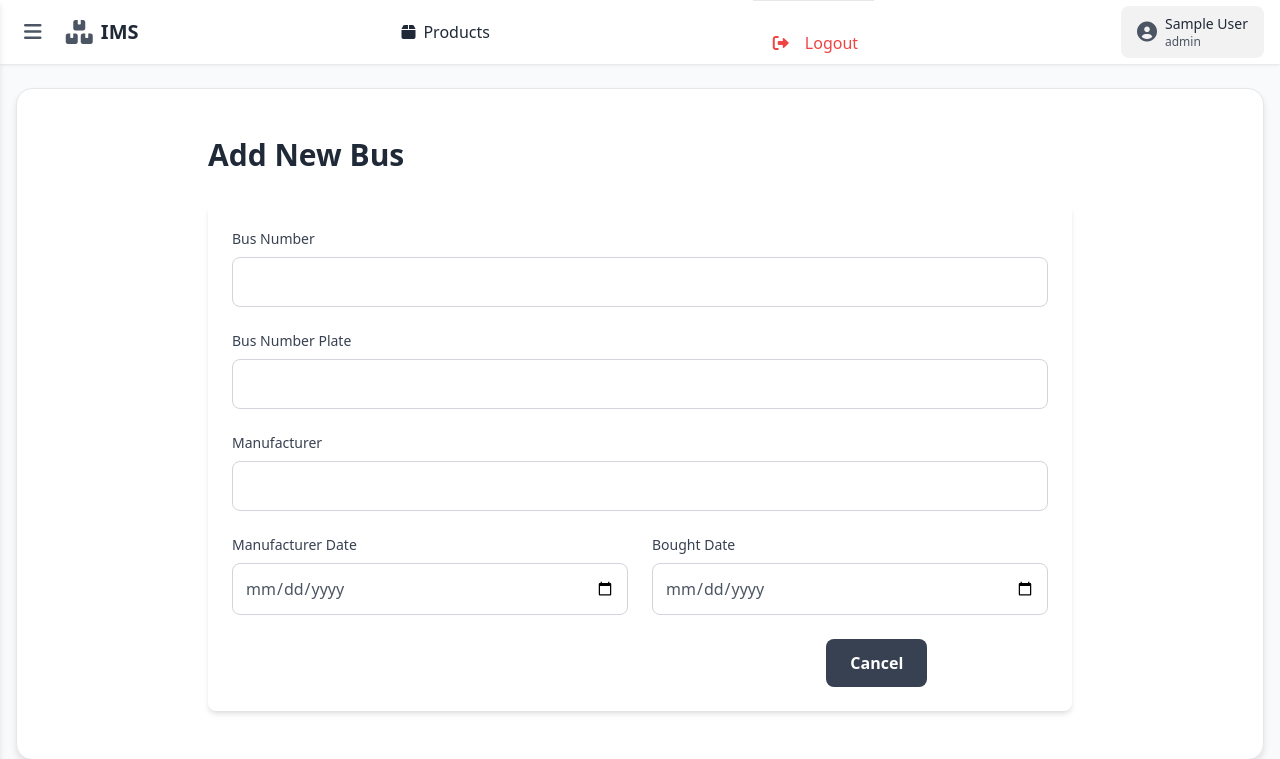
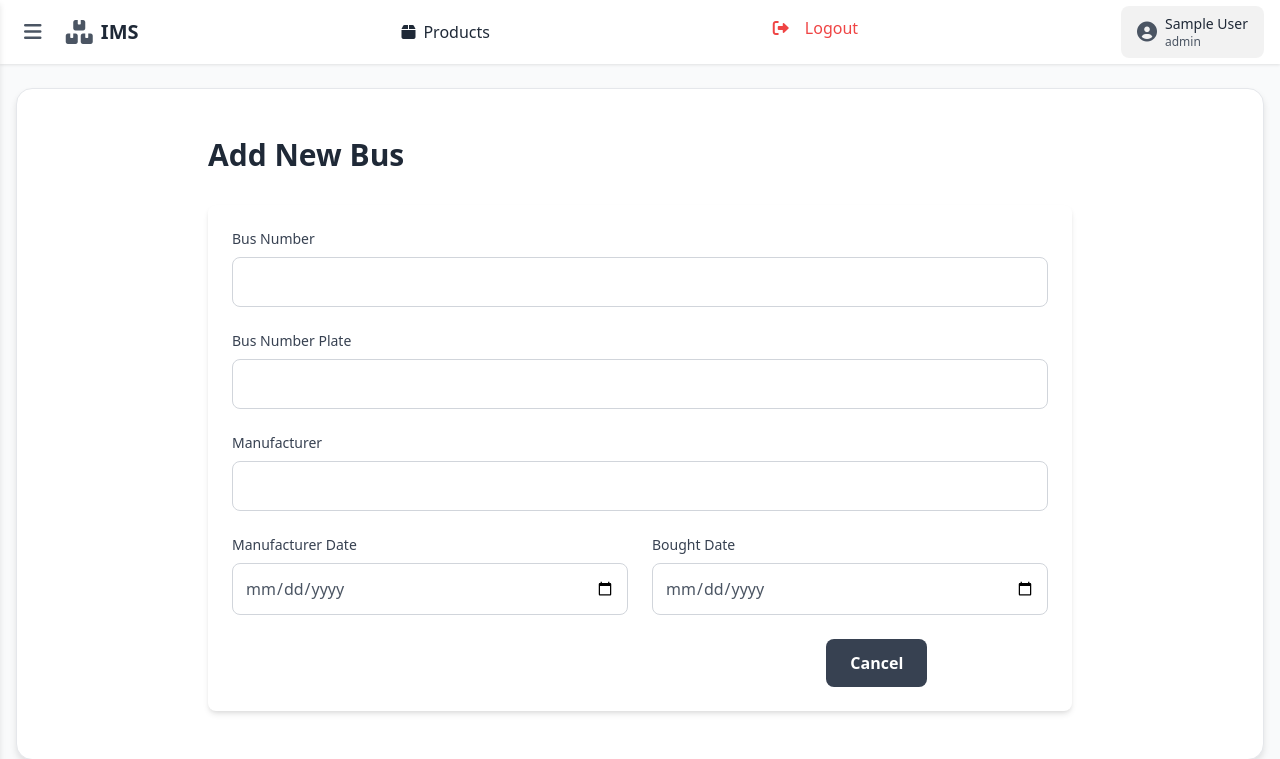
Before and after one commit to vbs-0/light_inv, a Flask app: page /buses/add in a window 1280 px wide. Shown: the top 759 px of the page. Run offline with Flask 3, Linux system fonts and the light colour scheme; the visitor is signed in with stand-in values (Sample User, id 1).

Commit message:
fixed logout ui

```diff
--- a/templates/base.html
+++ b/templates/base.html
@@ -241,12 +241,12 @@
                     {% endif %}
                 </div>
 
-                <div class="mt-auto pt-4 border-t">
+
                     <a href="{{ url_for('logout') }}" class="menu-item text-red-600 hover:bg-red-50">
                         <i class="fas fa-sign-out-alt"></i>
                         <span>Logout</span>
                     </a>
-                </div>
+
 
                 <!-- Right Side - User Profile -->
                 <div class="flex items-center">
```
